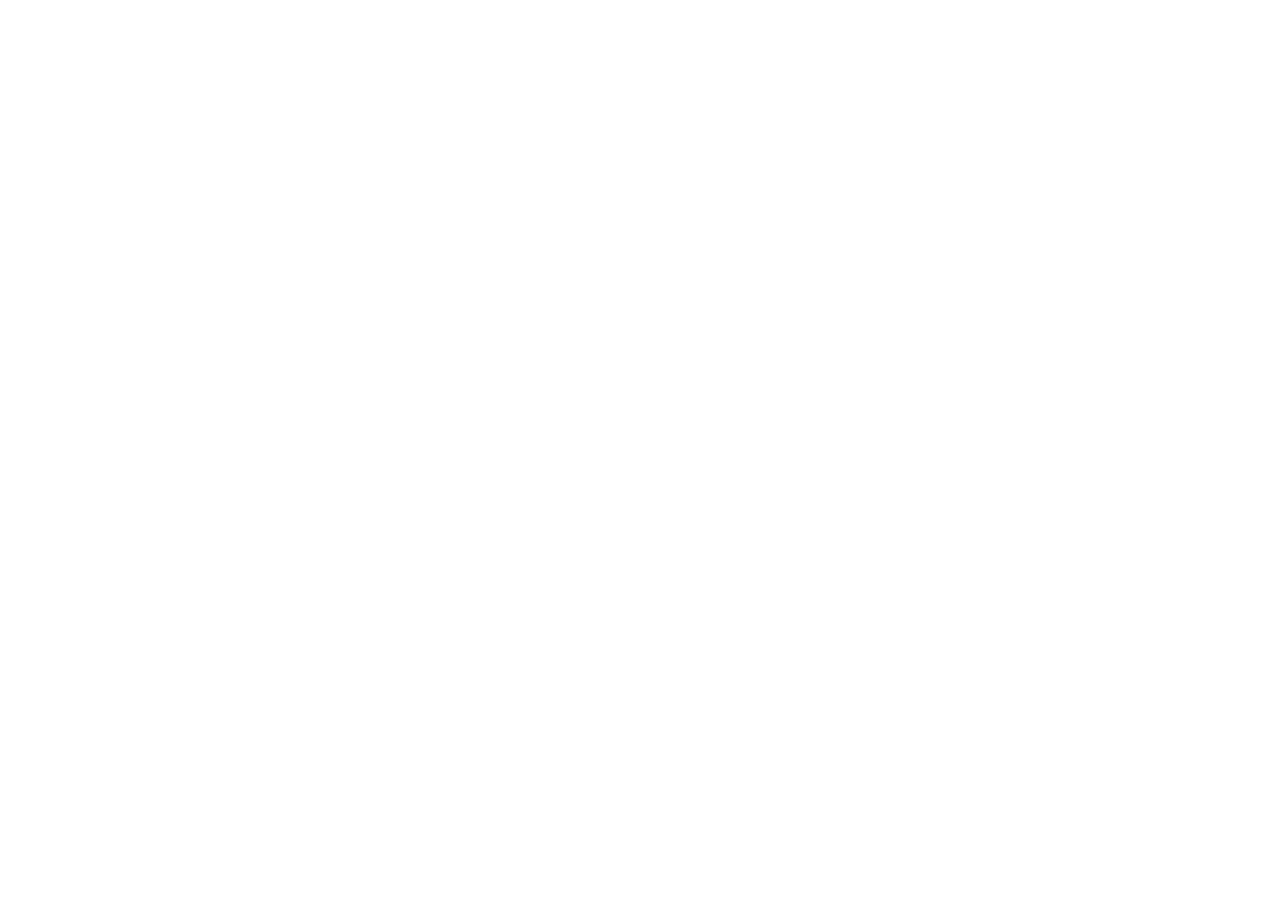
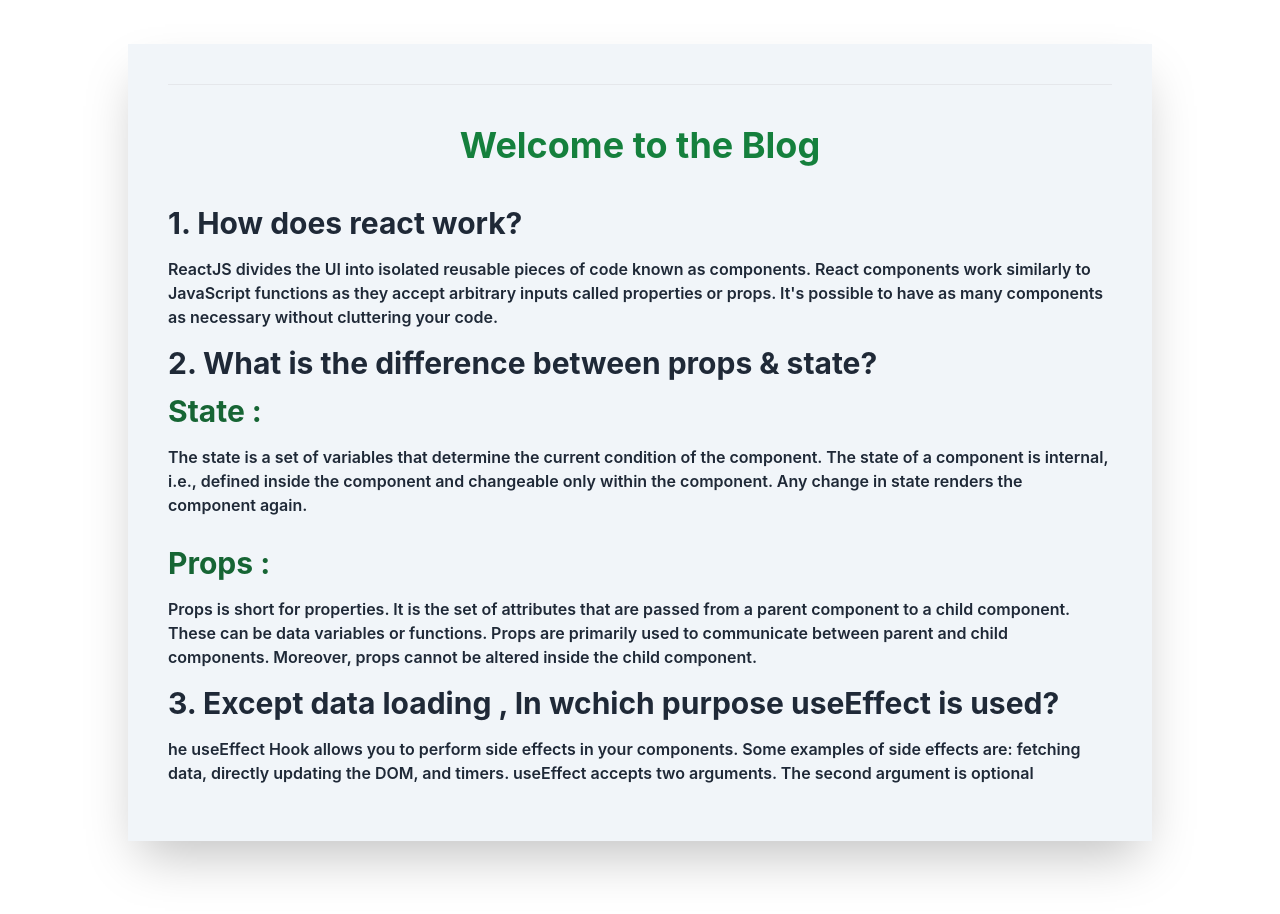
Before and after one commit to Mollika-deb/studty-routine, a React (Create React App) app: page / in a window 1280 px wide. Shown: the part 2040-2954 px from the top of the page. Before the commit the page ends 2084 px from the top, so only its background shows below. Built offline with nearby package versions, Linux system fonts and the light colour scheme.

Commit message:
blog added

```diff
--- a/src/Components/Activity/Activity.js
+++ b/src/Components/Activity/Activity.js
@@ -80,6 +80,7 @@
             <Cart cart={cart}></Cart>
             </div>
 
+
         </div>
     );
 };
--- /dev/null
+++ b/src/Components/Blog/Blog.js
@@ -0,0 +1,29 @@
+import React from 'react';
+
+const Blog = () => {
+    return (
+        <div>
+        <hr />
+        <h1 className='text-center my-10 text-4xl font-bold text-green-700'>Welcome to the Blog</h1>
+            <h1 className='text-3xl font-bold'>1. How does react work?</h1>
+            <p className='py-4 font-semibold'>ReactJS divides the UI into isolated reusable pieces of code known as components. React components work similarly to JavaScript functions as they accept arbitrary inputs called properties or props. It's possible to have as many components as necessary without cluttering your code.</p>
+
+            <h1 className='text-3xl font-bold'>2. What is  the difference between props & state?</h1>
+            <p className='text-3xl font-bold text-green-800 pt-3'>State :</p>
+            <p className='py-4 font-semibold'>The state is a set of variables that determine the current condition of the component. The state of a component is internal, i.e., defined inside the component and changeable only within the component. Any change in state renders the component again.</p>
+            <p className='text-3xl font-bold text-green-800 pt-3'>Props :</p>
+            <p className='py-4 font-semibold'>Props is short for properties. It is the set of attributes that are passed from a parent component to a child component. These can be data variables or functions.
+
+                Props are primarily used to communicate between parent and child components. Moreover, props cannot be altered inside the child component.</p>
+
+            <h1 className='text-3xl font-bold'>3. Except data loading , In wchich purpose useEffect is used?</h1>
+            <p className='py-4 font-semibold'>he useEffect Hook allows you to perform side effects in your components.
+
+                Some examples of side effects are: fetching data, directly updating the DOM, and timers.
+
+                useEffect accepts two arguments. The second argument is optional</p>
+        </div>
+    );
+};
+
+export default Blog;
--- a/src/Components/Home/Home/Home.js
+++ b/src/Components/Home/Home/Home.js
@@ -1,6 +1,7 @@
 import React from 'react';
 import Activity from '../../Activity/Activity';
 import icon from '../../../assets/icons.png'
+import Blog from '../../Blog/Blog';
 
 const Home = () => {
     return (
@@ -11,7 +12,12 @@
         </div>
         <p className='text-2xl mb-10 ml-32 font-bold'>Select Today's study hour!!</p>
 
-            <Activity></Activity>
+           <div>
+                <Activity></Activity>
+           </div>
+           <div className='mr-32 ml-32 mb-32 bg-slate-100 shadow-2xl p-10'>
+           <Blog></Blog>
+           </div>
         </div>
     );
 };
```
